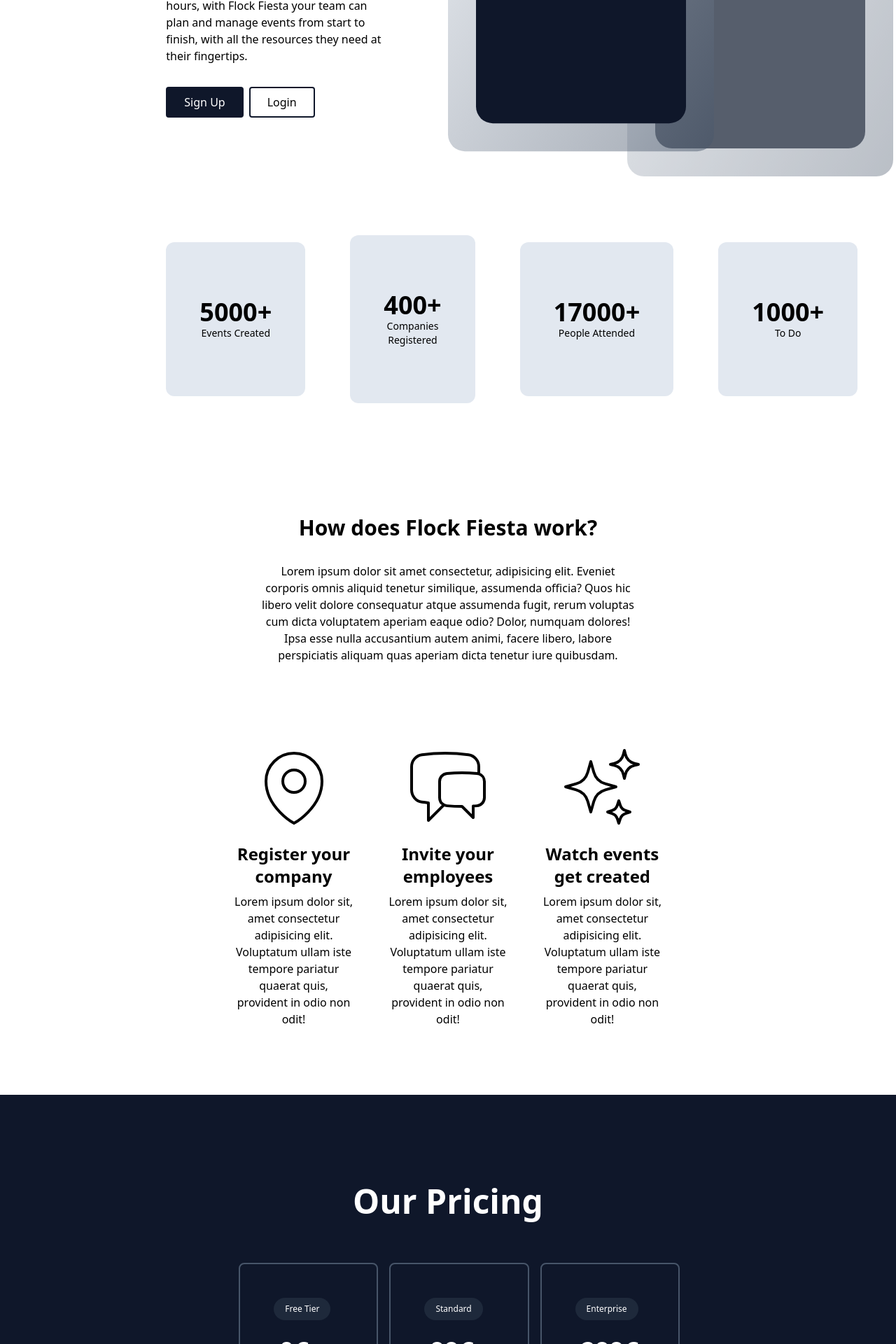
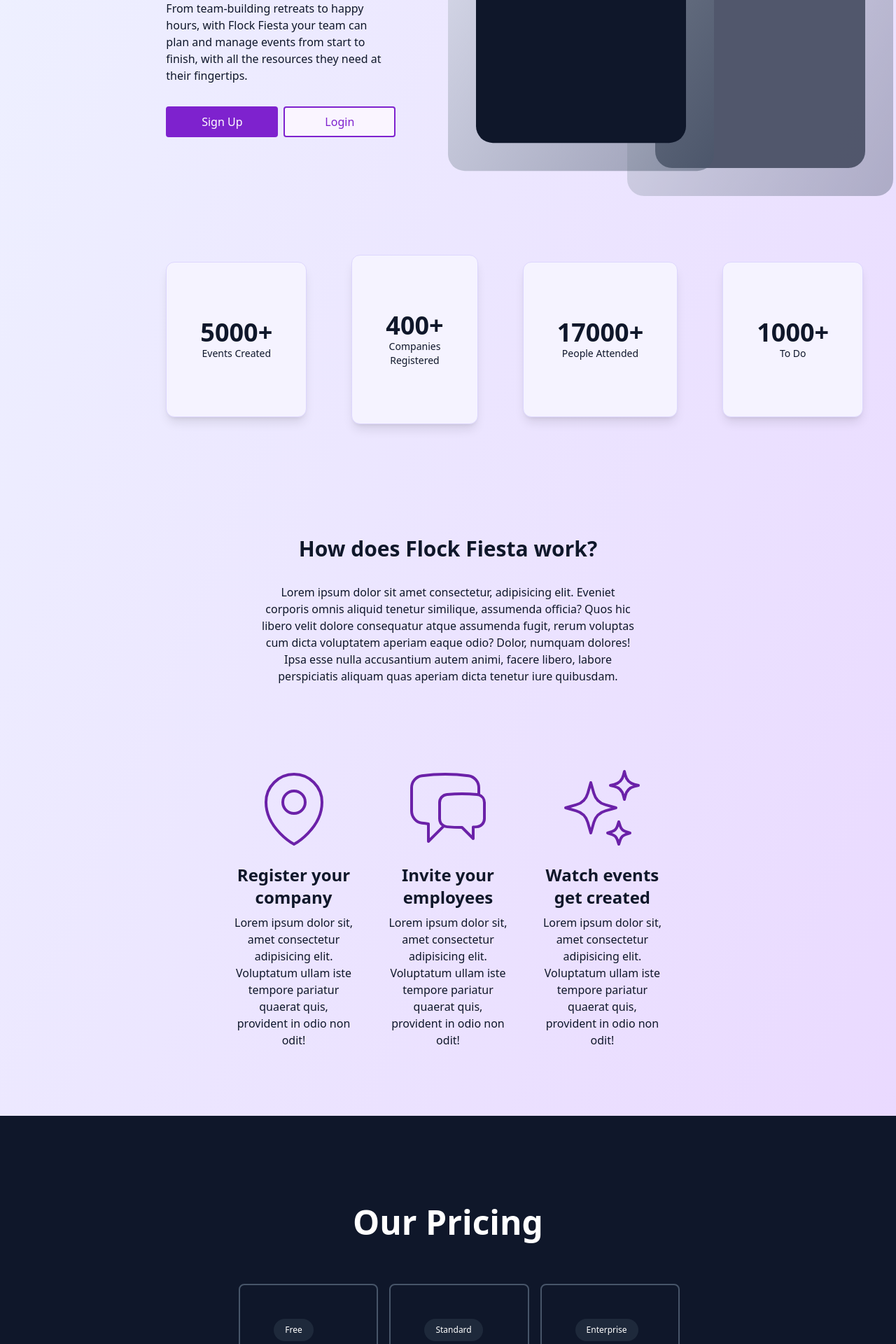
Before and after one commit to danielagg/flock-fiesta, a Next.js app in the folder flock-fiesta-core-next/: page / in a window 1280 px wide. Shown: the part 536-2456 px from the top of the page at 70% size. Built offline with nearby package versions, Linux system fonts and the light colour scheme; no server answers.

Commit message:
responsive design

```diff
--- a/flock-fiesta-core-next/app/call-to-action.tsx
+++ b/flock-fiesta-core-next/app/call-to-action.tsx
@@ -1,15 +1,19 @@
 "use client";
 
+import { useAuth } from "@clerk/nextjs";
 import { animated, useSpring } from "@react-spring/web";
+import Link from "next/link";
 
 export const CallToAction = () => {
+  const { userId } = useAuth();
+
   const topToBottom = useSpring({
     from: { y: -250, opacity: 0 },
     to: { y: 0, opacity: 1 },
     config: { duration: 150 },
   });
 
-  const bottomToTop = useSpring({
+  const leftToRight = useSpring({
     from: { x: -250, opacity: 0 },
     to: { x: 0, opacity: 1 },
     config: { duration: 150 },
@@ -29,22 +33,36 @@
       <animated.div
         className="text-base mt-8 w-full lg:w-4/5"
         style={{
-          transform: bottomToTop.x.to((x) => `translateX(${x}px)`),
-          opacity: bottomToTop.opacity,
+          transform: leftToRight.x.to((x) => `translateX(${x}px)`),
+          opacity: leftToRight.opacity,
         }}
       >
         From team-building retreats to happy hours, with Flock Fiesta your team
         can plan and manage events from start to finish, with all the resources
         they need at their fingertips.
       </animated.div>
-      <div className="flex items-center space-x-2 mt-8">
-        <button className="border-slate-900 border-2 bg-slate-900 text-white py-2 px-6 rounded">
-          Sign Up
-        </button>
-        <button className="border-slate-900 border-2 py-2 px-6 rounded">
-          Login
-        </button>
-      </div>
+      <animated.div
+        style={{
+          transform: leftToRight.x.to((x) => `translateX(${x}px)`),
+          opacity: leftToRight.opacity,
+        }}
+        className="flex items-center space-x-2 mt-8"
+      >
+        {userId ? (
+          <button className="border-purple-700 border-2 bg-purple-700 text-white py-2 w-64 rounded">
+            <Link href="/dashboard">Go to my Dashboard</Link>
+          </button>
+        ) : (
+          <>
+            <button className="border-purple-700 border-2 bg-purple-700 text-white py-2 w-40 rounded">
+              <Link href="/sign-up">Sign Up</Link>
+            </button>
+            <button className="border-purple-700 border-2 bg-purple-50 py-2 rounded w-40 text-purple-700">
+              <Link href="/sign-in">Login</Link>
+            </button>
+          </>
+        )}
+      </animated.div>
     </section>
   );
 };
--- a/flock-fiesta-core-next/app/how-does-it-work.tsx
+++ b/flock-fiesta-core-next/app/how-does-it-work.tsx
@@ -25,7 +25,7 @@
           viewBox="0 0 24 24"
           strokeWidth={0.75}
           stroke="currentColor"
-          className="w-16 h-16 lg:w-32 lg:h-32"
+          className="text-purple-800 w-16 h-16 lg:w-32 lg:h-32"
         >
           <path
             strokeLinecap="round"
@@ -50,7 +50,7 @@
           viewBox="0 0 24 24"
           strokeWidth={0.75}
           stroke="currentColor"
-          className="w-16 h-16 lg:w-32 lg:h-32"
+          className="text-purple-800 w-16 h-16 lg:w-32 lg:h-32"
         >
           <path
             strokeLinecap="round"
@@ -70,7 +70,7 @@
           viewBox="0 0 24 24"
           strokeWidth={0.75}
           stroke="currentColor"
-          className="w-16 h-16 lg:w-32 lg:h-32"
+          className="text-purple-800 w-16 h-16 lg:w-32 lg:h-32"
         >
           <path
             strokeLinecap="round"
--- a/flock-fiesta-core-next/app/layout.tsx
+++ b/flock-fiesta-core-next/app/layout.tsx
@@ -1,27 +1,11 @@
 import "./globals.css";
-import { ClerkProvider } from "@clerk/nextjs/app-beta";
+import { ClerkProvider, UserButton } from "@clerk/nextjs/app-beta";
 import Link from "next/link";
 
 export const metadata = {
   title: "Flock Fiesta",
   description: "Event management app for organizations",
 };
-
-function Header() {
-  return (
-    <header
-      style={{ display: "flex", justifyContent: "space-between", padding: 20 }}
-    >
-      <h1>My App</h1>
-      {/* <SignedIn>
-        <UserButton />
-      </SignedIn>
-      <SignedOut>
-        <SignInButton />
-      </SignedOut> */}
-    </header>
-  );
-}
 
 export default function RootLayout({
   children,
@@ -31,18 +15,19 @@
   return (
     <ClerkProvider>
       <html lang="en">
-        <body>
-          <header className="block lg:flex justify-center p-6 bg-slate-900 lg:bg-white text-white lg:text-black">
+        <body className="bg-gradient-to-tl from-purple-200 to-indigo-50 text-slate-900 min-h-screen">
+          <header className="block lg:flex justify-center p-6 bg-slate-900 lg:bg-transparent text-white lg:text-black">
             <div className="w-full lg:w-2/3 flex flex-col lg:flex-row justify-center lg:justify-start items-center lg:space-x-24">
-              <div className="text-xl font-bold lowercase">
+              <div className="w-32 text-xl font-bold lowercase">
                 <Link href="/">Flock Fiesta</Link>
               </div>
-              <nav className="hidden lg:block">
+              <nav className="w-full hidden lg:flex justify-between items-center">
                 <ul className="list-none flex flex-col lg:flex-row space-y-2 space-x-0 lg:space-y-0 lg:space-x-12 items-center mt-6 lg:mt-0">
                   <li>How it works</li>
                   <li>Pricing</li>
                   <li>Contact</li>
                 </ul>
+                <UserButton />
               </nav>
             </div>
           </header>
--- a/flock-fiesta-core-next/app/main-landing-card.tsx
+++ b/flock-fiesta-core-next/app/main-landing-card.tsx
@@ -22,7 +22,7 @@
     <animated.div
       style={{ transform: spring.y.to((y) => `translateY(${y}px)`) }}
     >
-      <div className="absolute inset-0 ml-[40px] mt-[40px]   w-[300px] h-[500px] bg-slate-900 rounded-3xl z-10"></div>
+      <div className="absolute inset-0 ml-[40px] mt-[40px] w-[300px] h-[500px] bg-slate-900 rounded-3xl z-10"></div>
       <div className="absolute inset-0 w-[380px] h-[580px] bg-gradient-to-tl from-slate-600 to-slate-200 rounded-3xl z-0 opacity-50"></div>
     </animated.div>
   );
--- a/flock-fiesta-core-next/app/pricing.tsx
+++ b/flock-fiesta-core-next/app/pricing.tsx
@@ -62,13 +62,13 @@
 
       <div className="mt-12 lg:mt-16 flex flex-col lg:flex-row items-start space-y-12 lg:space-y-0 lg:space-x-4 justify-between">
         <Card
-          planName="Free Tier"
+          planName="Free"
           price={0}
           desc="Suitable for up and coming organizations, limited to 12 users."
           additionalInfo={[
+            "Guaranteed access up to 12 users.",
             "Unlimited number of events can be created.",
-            "Guaranteed access up to 12 users.",
-            "Test 3.",
+            "Restricted customizability (default event types)",
           ]}
         />
         <Card
@@ -76,8 +76,9 @@
           price={99}
           desc="Suitable for any organization up to 99 users."
           additionalInfo={[
-            "All features from the Free Tier included.",
+            "All features from the Free tier included.",
             "Guaranteed access up to 99 users.",
+            "Create custom event categories",
           ]}
         />
         <Card
--- a/flock-fiesta-core-next/app/statistics.tsx
+++ b/flock-fiesta-core-next/app/statistics.tsx
@@ -19,12 +19,12 @@
         } else {
           clearInterval(timer);
         }
-      }, 3);
+      }, 7);
       return () => clearInterval(timer);
     }, [actualValue, value]);
 
     return (
-      <div className="px-3 lg:px-12 py-6 lg:py-20 bg-slate-200 w-[300px] text-center rounded-xl">
+      <div className="px-3 lg:px-12 py-6 lg:py-20 bg-violet-50 border-violet-200 border shadow-lg w-[300px] text-center rounded-xl">
         <div className="text-2xl lg:text-4xl font-bold">
           <span>{value == actualValue ? `${value}+` : value}</span>
         </div>
```
